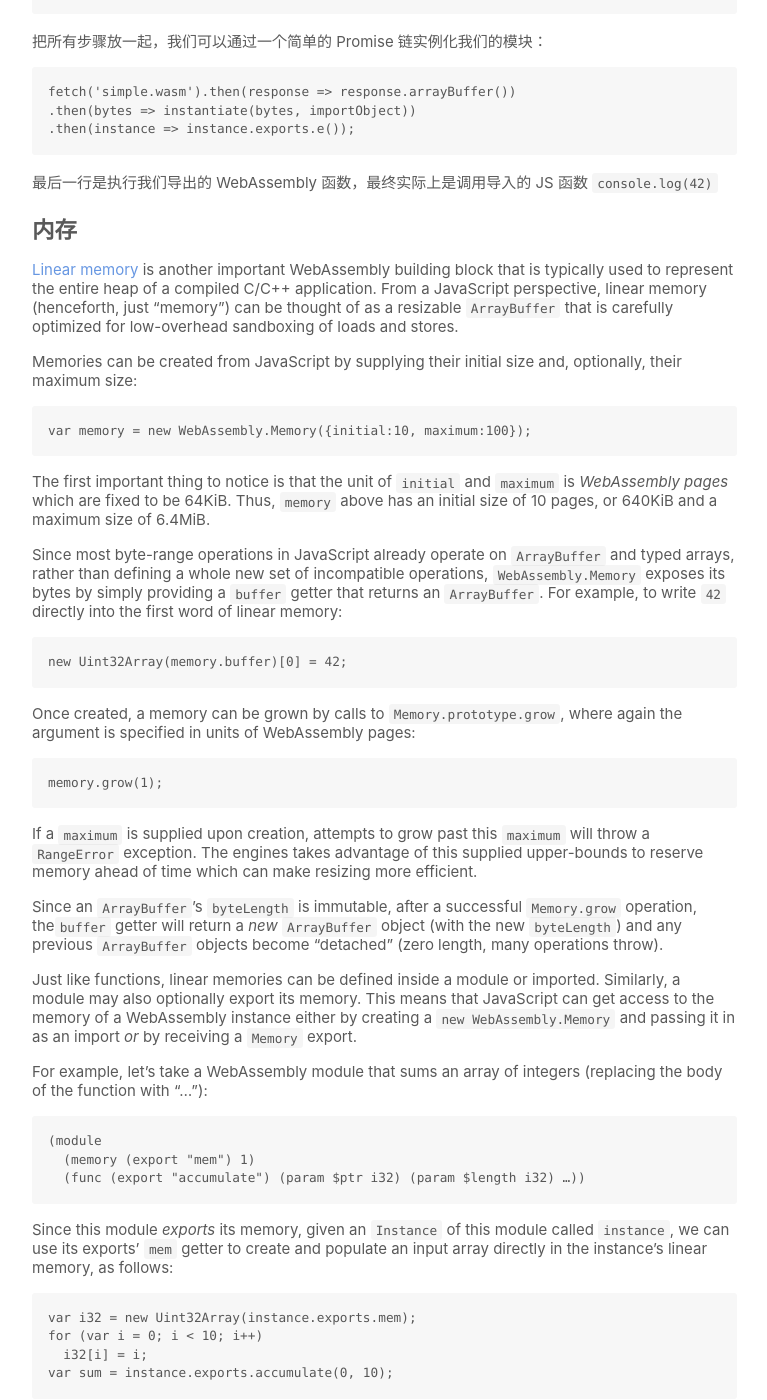
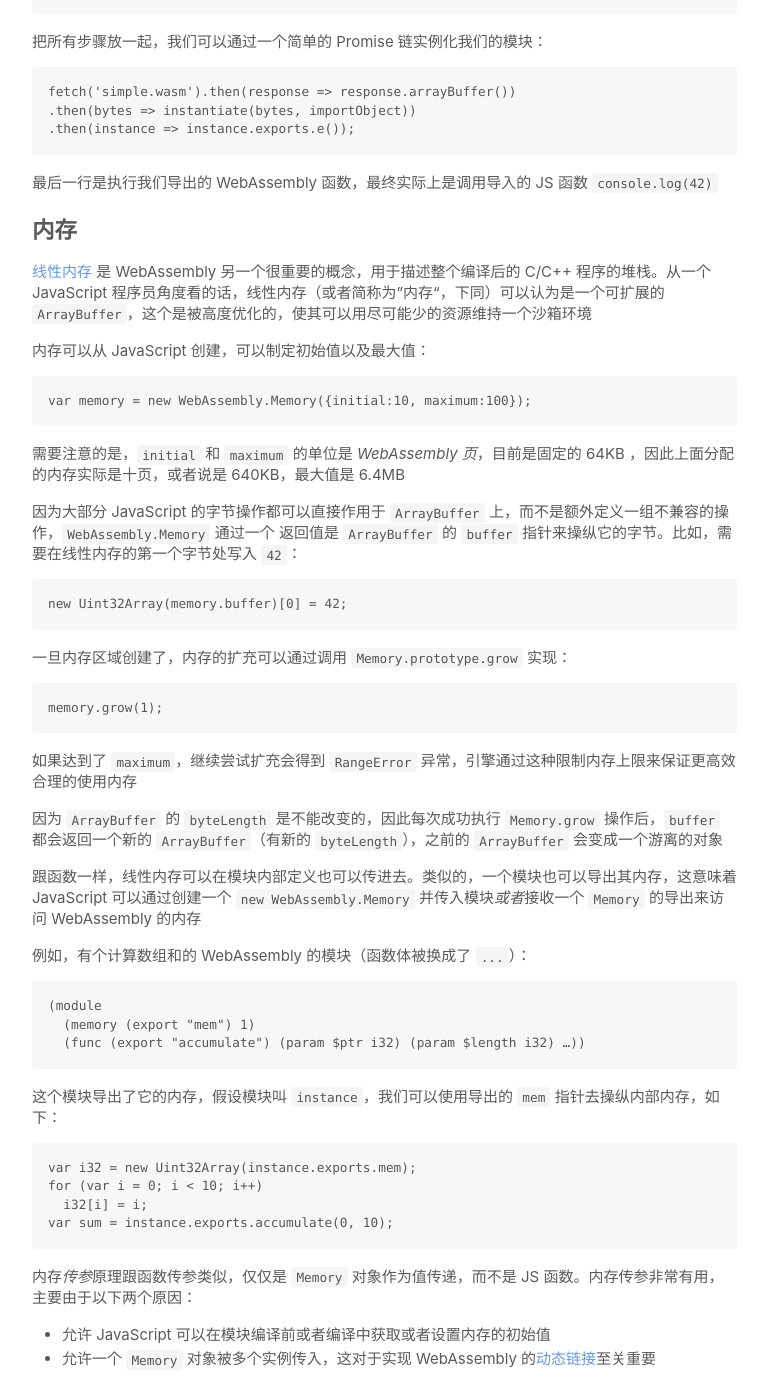
Before and after one commit to int64ago/wasm-cn, a Jekyll site: the page built from getting-started/js-api.md, in a window 1280 px wide and 1400 px high, scrolled down 1337 px. Shown: the whole window, without its empty margins (378-1145 px from the left). Built offline with Jekyll 4.4.1, drawn with Linux system fonts in a browser that asks for light colours; some of the changed text lies outside the part shown.

Commit message:
trans: js-api 100%

````diff
--- a/getting-started/js-api.md
+++ b/getting-started/js-api.md
@@ -68,47 +68,35 @@ fetch('simple.wasm').then(response => response.arrayBuffer())
 
 ## 内存
 
-[Linear memory](/docs/semantics/#linear-memory) is another important WebAssembly building block that is typically used to represent the entire heap of a compiled C/C++ application.  From a JavaScript perspective, linear memory (henceforth, just “memory”) can be thought of as a resizable `ArrayBuffer` that is carefully optimized for low-overhead sandboxing of loads and stores.
+[线性内存](/docs/semantics/#linear-memory) 是 WebAssembly 另一个很重要的概念，用于描述整个编译后的 C/C++ 程序的堆栈。从一个 JavaScript 程序员角度看的话，线性内存（或者简称为”内存“，下同）可以认为是一个可扩展的 `ArrayBuffer`，这个是被高度优化的，使其可以用尽可能少的资源维持一个沙箱环境
 
-
-Memories can be created from JavaScript by supplying their initial size and, optionally, their maximum size:
-
+内存可以从 JavaScript 创建，可以制定初始值以及最大值：
 
 ```js
 var memory = new WebAssembly.Memory({initial:10, maximum:100});
 ```
 
+需要注意的是，`initial` 和 `maximum` 的单位是 *WebAssembly 页*，目前是固定的 64KB ，因此上面分配的内存实际是十页，或者说是 640KB，最大值是 6.4MB
 
-The first important thing to notice is that the unit of `initial` and `maximum` is *WebAssembly pages* which are fixed to be 64KiB.  Thus, `memory` above has an initial size of 10 pages, or 640KiB and a maximum size of 6.4MiB.
-
-
-Since most byte-range operations in JavaScript already operate on `ArrayBuffer` and typed arrays, rather than defining a whole new set of incompatible operations, `WebAssembly.Memory` exposes its bytes by simply providing a `buffer` getter that returns an `ArrayBuffer`.  For example, to write `42` directly into the first word of linear memory:
-
+因为大部分 JavaScript 的字节操作都可以直接作用于 `ArrayBuffer` 上，而不是额外定义一组不兼容的操作，`WebAssembly.Memory` 通过一个 返回值是 `ArrayBuffer` 的 `buffer` 指针来操纵它的字节。比如，需要在线性内存的第一个字节处写入 `42`：
 
 ```js
 new Uint32Array(memory.buffer)[0] = 42;
 ```
 
-
-Once created, a memory can be grown by calls to `Memory.prototype.grow`, where again the argument is specified in units of WebAssembly pages:
-
+一旦内存区域创建了，内存的扩充可以通过调用 `Memory.prototype.grow` 实现：
 
 ```js
 memory.grow(1);
 ```
 
+如果达到了 `maximum`，继续尝试扩充会得到 `RangeError` 异常，引擎通过这种限制内存上限来保证更高效合理的使用内存
 
-If a `maximum` is supplied upon creation, attempts to grow past this `maximum` will throw a `RangeError` exception.  The engines takes advantage of this supplied upper-bounds to reserve memory ahead of time which can make resizing more efficient.
+因为 `ArrayBuffer` 的 `byteLength` 是不能改变的，因此每次成功执行 `Memory.grow` 操作后，`buffer` 都会返回一个新的 `ArrayBuffer`（有新的 `byteLength`），之前的 `ArrayBuffer` 会变成一个游离的对象
 
+跟函数一样，线性内存可以在模块内部定义也可以传进去。类似的，一个模块也可以导出其内存，这意味着 JavaScript 可以通过创建一个 `new WebAssembly.Memory` 并传入模块*或者*接收一个 `Memory` 的导出来访问 WebAssembly 的内存
 
-Since an `ArrayBuffer`’s `byteLength` is immutable, after a successful `Memory.grow` operation, the`buffer` getter will return a *new* `ArrayBuffer` object (with the new `byteLength`) and any previous `ArrayBuffer` objects become “detached” (zero length, many operations throw).
-
-
-Just like functions, linear memories can be defined inside a module or imported.  Similarly, a module may also optionally export its memory.  This means that JavaScript can get access to the memory of a WebAssembly instance either by creating a `new WebAssembly.Memory` and passing it in as an import *or* by receiving a `Memory` export.
-
-
-For example, let’s take a WebAssembly module that sums an array of integers (replacing the body of the function with “...”):
-
+例如，有个计算数组和的 WebAssembly 的模块（函数体被换成了 `...`）：
 
 ```lisp
 (module
@@ -116,9 +104,7 @@ For example, let’s take a WebAssembly module that sums an array of integers (r
   (func (export "accumulate") (param $ptr i32) (param $length i32) …))
 ```
 
-
-Since this module *exports* its memory, given an `Instance` of this module called `instance`, we can use its exports' `mem` getter to create and populate an input array directly in the instance’s linear memory, as follows:
-
+这个模块导出了它的内存，假设模块叫 `instance`，我们可以使用导出的 `mem` 指针去操纵内部内存，如下：
 
 ```js
 var i32 = new Uint32Array(instance.exports.mem);
@@ -127,8 +113,7 @@ for (var i = 0; i < 10; i++)
 var sum = instance.exports.accumulate(0, 10);
 ```
 
+内存*传参*原理跟函数传参类似，仅仅是 `Memory` 对象作为值传递，而不是 JS 函数。内存传参非常有用，主要由于以下两个原因：
 
-Memory *imports* work just like function imports, only `Memory` objects are passed as values instead of JS functions.  Memory imports are useful for two reasons:
-
-- They allow JavaScript to fetch and create the initial contents of memory before or concurrent with module compilation.
-- They allow a single `Memory` object to be imported by multiple instances, which is a critical building block for implementing [dynamic linking](/docs/dynamic-linking) in WebAssembly.
+- 允许 JavaScript 可以在模块编译前或者编译中获取或者设置内存的初始值
+- 允许一个 `Memory` 对象被多个实例传入，这对于实现 WebAssembly 的[动态链接](/docs/dynamic-linking)至关重要
````
